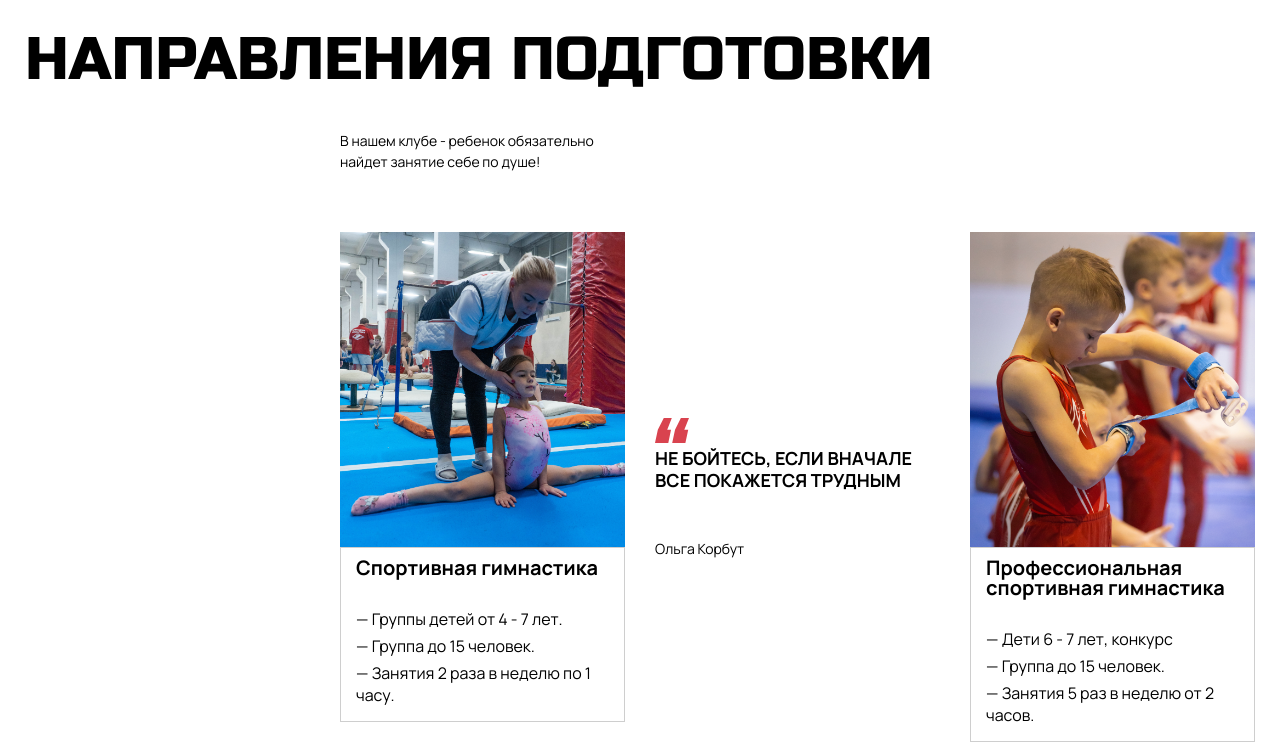
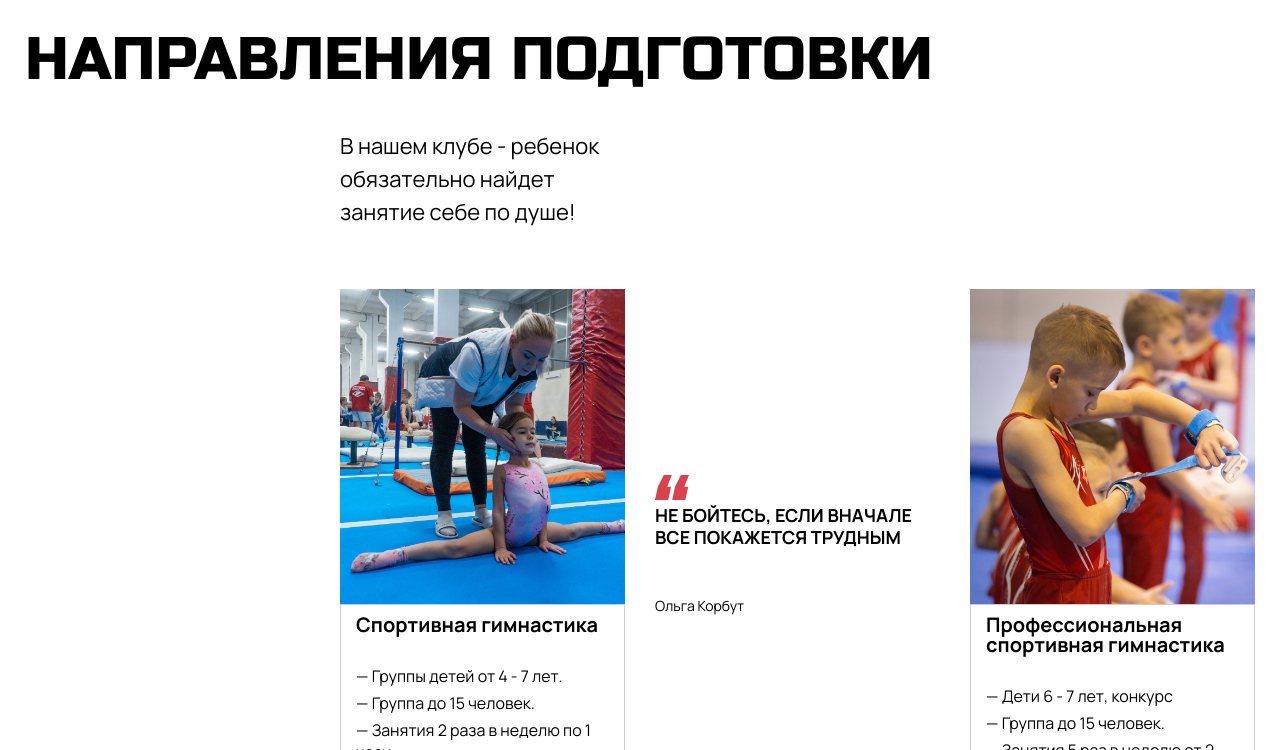
Before and after one commit to maxdev322/spartak, a plain HTML site: page index.html in a window 1280 px wide. Shown: the part 920-1670 px from the top of the page. Drawn offline with nearby package versions, Linux system fonts and the light colour scheme.

Commit message:
Update main.css

```diff
--- a/css/main.css
+++ b/css/main.css
@@ -253,6 +253,10 @@ section {
 
 .directions .sec_inner {
     gap: 30px;
+}
+
+.directions__sec_desc{
+    font-size: 22px;
 }
 
 .sec_desc {
```
